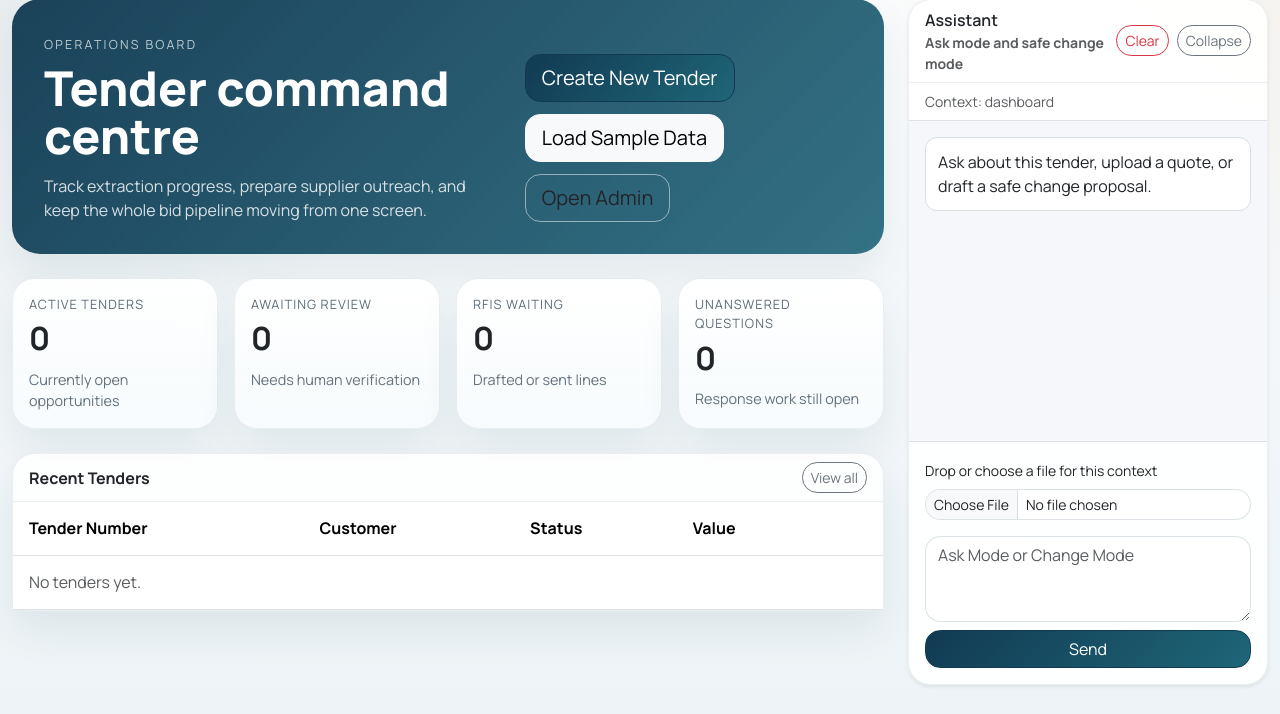
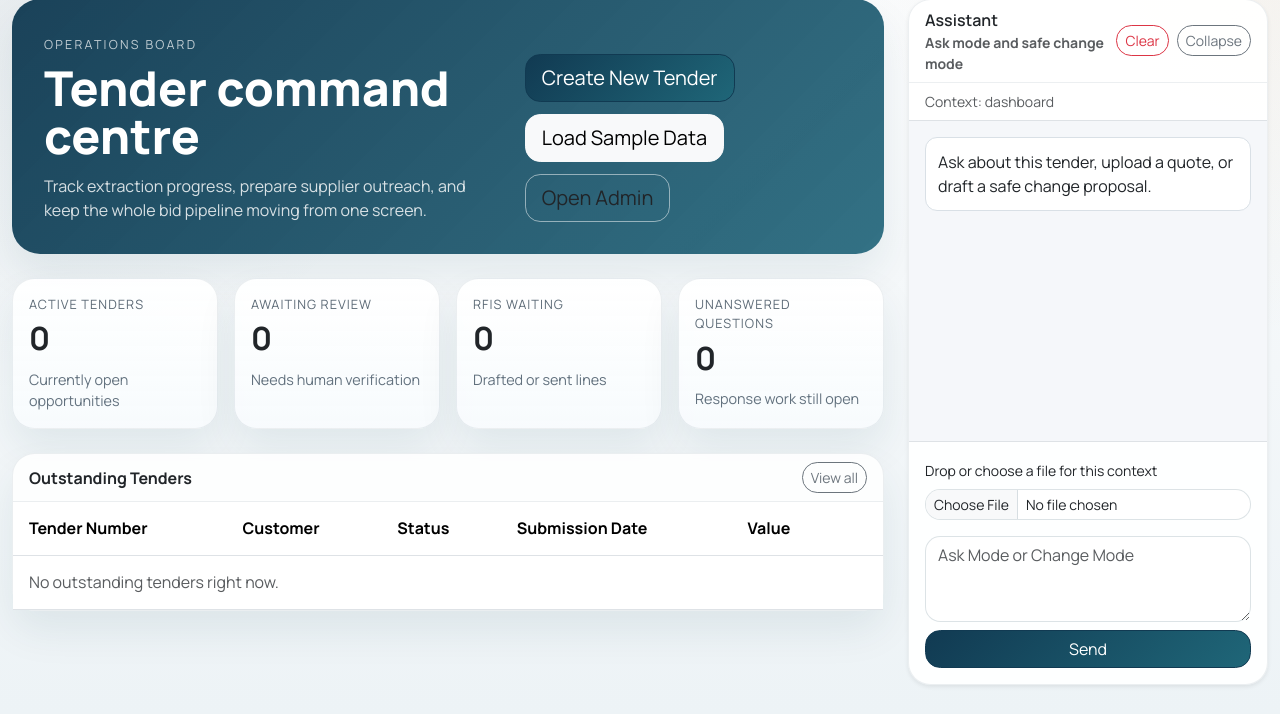
Before and after one commit to zageabb/tender_designer, a Flask app: page / in a window 1280 px wide. Shown: the part 86-800 px from the top of the page. Run offline with Flask 3, Linux system fonts and the light colour scheme; data comes from the database, SQL or seed files in the repository; data that the repository does not hold is empty; some libraries are stand-ins or nearby versions.

Commit message:
Refocus dashboard and mailbox views

```diff
--- a/routes/dashboard.py
+++ b/routes/dashboard.py
@@ -1,4 +1,6 @@
 from __future__ import annotations
+
+from datetime import date
 
 from flask import Blueprint, current_app, flash, redirect, render_template, url_for
 
@@ -9,6 +11,17 @@ from services.sample_data import seed_sample_data
 
 dashboard_bp = Blueprint("dashboard", __name__)
 
+OUTSTANDING_TENDER_STATUS_ORDER = {
+    "New": 0,
+    "Documents Uploaded": 1,
+    "Metadata Extracted": 2,
+    "Items Extracted": 3,
+    "RFI Required": 4,
+    "Quoted": 5,
+    "Ready For Review": 6,
+    "Submitted": 7,
+}
+
 
 @dashboard_bp.route("/")
 def index():
@@ -16,7 +29,18 @@ def index():
     tenders_awaiting_review = Tender.query.filter(Tender.status.in_(["Metadata Extracted", "Items Extracted", "Ready For Review"])).count()
     rfqs_waiting = RFQ.query.filter(RFQ.status.in_(["Draft", "Downloaded", "Sent Manually"])).count()
     unanswered_questions = TenderQuestion.query.filter(TenderQuestion.answer_status != "Answered").count()
-    recent_tenders = Tender.query.order_by(Tender.updated_at.desc()).limit(5).all()
+    outstanding_tenders = (
+        Tender.query.filter(Tender.status.notin_(["Awarded", "Lost", "Cancelled"]))
+        .all()
+    )
+    outstanding_tenders = sorted(
+        outstanding_tenders,
+        key=lambda tender: (
+            OUTSTANDING_TENDER_STATUS_ORDER.get(tender.status, 99),
+            tender.submission_date or date.max,
+            tender.tender_number or "",
+        ),
+    )[:12]
     chat_context = {"page": "dashboard"}
     return render_template(
         "dashboard.html",
@@ -24,7 +48,7 @@ def index():
         tenders_awaiting_review=tenders_awaiting_review,
         rfqs_waiting=rfqs_waiting,
         unanswered_questions=unanswered_questions,
-        recent_tenders=recent_tenders,
+        outstanding_tenders=outstanding_tenders,
         chat_context=chat_context,
     )
 
--- a/templates/dashboard.html
+++ b/templates/dashboard.html
@@ -25,7 +25,7 @@
 
 <div class="card glass-panel">
   <div class="card-header d-flex justify-content-between align-items-center">
-    <span>Recent Tenders</span>
+    <span>Outstanding Tenders</span>
     <a class="btn btn-sm btn-outline-secondary" href="{{ url_for('tenders.list_tenders') }}">View all</a>
   </div>
   <div class="table-responsive">
@@ -35,21 +35,23 @@
           <th>Tender Number</th>
           <th>Customer</th>
           <th>Status</th>
+          <th>Submission Date</th>
           <th>Value</th>
           <th></th>
         </tr>
       </thead>
       <tbody>
-        {% for tender in recent_tenders %}
+        {% for tender in outstanding_tenders %}
         <tr>
           <td>{{ tender.tender_number }}</td>
           <td>{{ tender.customer_name }}</td>
           <td>{{ tender.status }}</td>
+          <td>{{ tender.submission_date.isoformat() if tender.submission_date else '-' }}</td>
           <td>{{ tender.currency }} {{ tender.tender_value or 0 }}</td>
           <td><a class="btn btn-sm btn-outline-primary" href="{{ url_for('tenders.detail_tender', tender_id=tender.id) }}">View</a></td>
         </tr>
         {% else %}
-        <tr><td colspan="5" class="text-muted">No tenders yet.</td></tr>
+        <tr><td colspan="6" class="text-muted">No outstanding tenders right now.</td></tr>
         {% endfor %}
       </tbody>
     </table>
```
Also changed, not shown: templates/mailbox/index.html (+22 -4 lines), templates/mailbox/view.html (+12 -0 lines).
